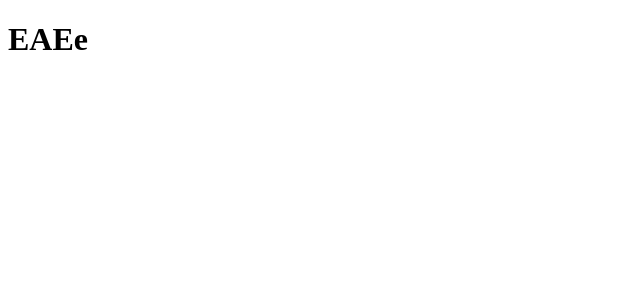
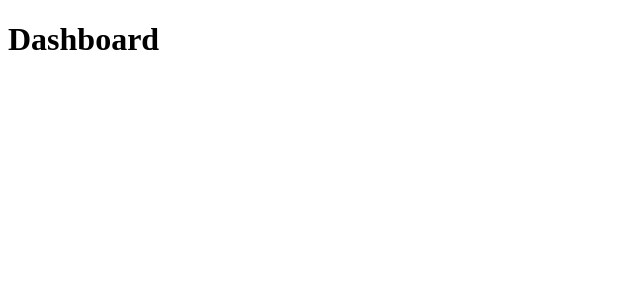
Before and after one commit to Dhiego800/github-explorer-react, a React (Create React App) app: page / in a window 1280 px wide. Shown: the top 300 px of the page, without its empty margins (0-640 px from the left). Built offline with nearby package versions, Linux system fonts and the light colour scheme.

Commit message:
Criando Rotas

```diff
--- a/src/App.tsx
+++ b/src/App.tsx
@@ -1,8 +1,13 @@
 import React from 'react';
+import { BrowserRouter } from 'react-router-dom';
 
-function App() {
+import Routes from './routes';
+
+const App: React.FC = () => {
   return (
-    <h1>EAEe</h1>
+    <BrowserRouter>
+      <Routes />
+    </BrowserRouter>
   );
 }
 
--- /dev/null
+++ b/src/pages/Dashbaord/index.tsx
@@ -0,0 +1,7 @@
+import React from 'react';
+
+const Dashboard: React.FC = () => {
+  return <h1>Dashboard</h1>
+};
+
+export default Dashboard;
--- /dev/null
+++ b/src/pages/Repository/index.tsx
@@ -0,0 +1,7 @@
+import React from 'react';
+
+const Repository: React.FC = () => {
+  return <h1>Repository</h1>
+};
+
+export default Repository;
--- /dev/null
+++ b/src/routes/index.tsx
@@ -0,0 +1,16 @@
+import React from 'react';
+import { Switch, Route } from 'react-router-dom';
+
+import '../pages/Dashbaord'
+import '../pages/Repository'
+import Dashboard from '../pages/Dashbaord';
+import Repository from '../pages/Repository';
+
+const Routes: React.FC = () => (
+  <Switch>
+    <Route path="/" exact component={Dashboard} />
+    <Route path="/" component={Repository} />
+  </Switch>
+);
+
+export default Routes;
```
